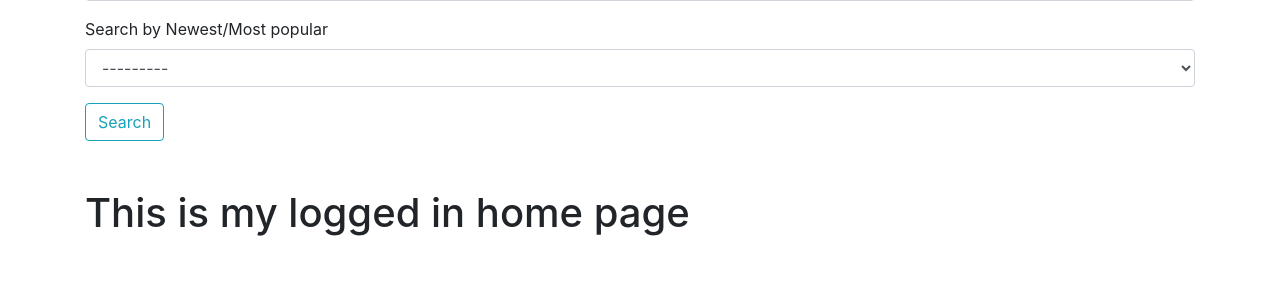
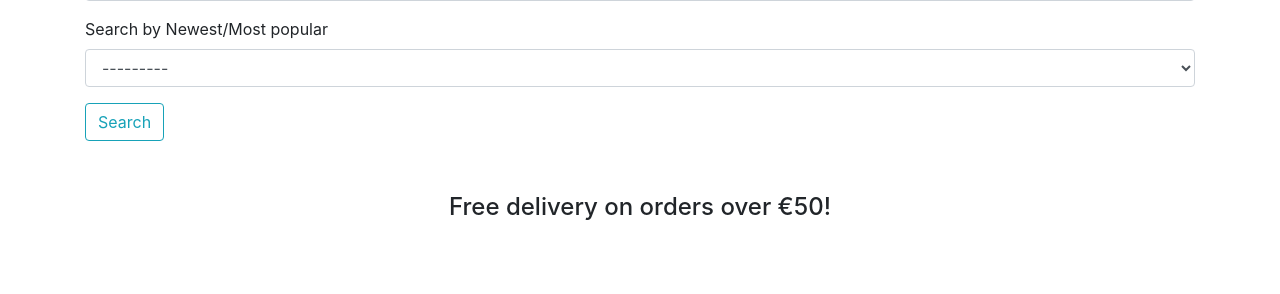
Before and after one commit to plyn85/reddevil-it, a Django app: page / in a window 1280 px wide. Shown: the part 462-756 px from the top of the page. Run offline with Django 3.2, Linux system fonts and the light colour scheme; the visitor is signed in with stand-in values (Sample User, id 1); data that the repository does not hold is empty; some libraries are stand-ins or nearby versions.

Commit message:
adding free delivery banner to partial and relevent pages

```diff
--- a/fourm/templates/fourm/home.html
+++ b/fourm/templates/fourm/home.html
@@ -14,8 +14,8 @@
   {{filterset.form|crispy}}
   <button class="btn btn-outline-info" type="submit">Search</button>
 </form>
-<h1 class="mt-5">This is my logged in home page</h1>
-{%for post in posts%}
+<!-- adding delivery discount partial partial -->
+{%include '../partials/_delivery_banner.html'%} {%for post in posts%}
 <!-- taken and altered from https://bbbootstrap.com/snippets/forum-discussion-template-65198141 -->
 <div class="container-fluid mt-5">
   <div class="row">
@@ -113,4 +113,5 @@
 <!-- adding partial pagination buttons -->
 {%include '../partials/_pagination_btns.html'%} {% else %}
 <h1 class="mt-5">This is my logged out home page home page</h1>
-{%endif%} {%endblock%}
+<!-- adding delivery discount partial partial -->
+{%include '../partials/_delivery_banner.html'%} {%endif%} {%endblock%}
--- a/store/templates/store/cart.html
+++ b/store/templates/store/cart.html
@@ -4,6 +4,8 @@
 {%block content%}
 <!-- adding navbar partial -->
 {%block nav%} {%include '../partials/_navbar.html'%} {%endblock%}
+<!-- adding delivery discount partial partial -->
+{%include '../partials/_delivery_banner.html'%}
 <!-- taken from https://bootsnipp.com/snippets/ZXKKD -->
 <div class="container mt-5">
   <div class="row">
--- a/store/templates/store/product_detail.html
+++ b/store/templates/store/product_detail.html
@@ -2,8 +2,11 @@
 {%extends 'base.html'%} {% load static %}
 <!-- adding navbar partial -->
 {%block nav%} {%include '../partials/_navbar.html'%} {%endblock%}
+
 <!-- start block content -->
 {%block content%}
+<!-- adding delivery discount partial partial -->
+{%include '../partials/_delivery_banner.html'%}
 <div class="row justify-content-center mt-5">
   <div class="col-md-5 mb-4">
     <div class="card h-150">
--- a/store/templates/store/shop.html
+++ b/store/templates/store/shop.html
@@ -3,9 +3,11 @@
 {% load static %}
 <!-- adding navbar partial -->
 {%block nav%} {%include '../partials/_navbar.html'%} {%endblock%}
+
 <!-- start block content -->
 {%block content%}
-<!--taken altered from -- https://startbootstrap.com/templates/shop-homepage/ -->
+<!-- adding delivery discount partial partial -->
+{%include '../partials/_delivery_banner.html'%}
 
 <!-- Page Content -->
 
--- /dev/null
+++ b/templates/partials/_delivery_banner.html
@@ -0,0 +1,7 @@
+<div class="row text-center mt-5">
+  <div class="col bg-black">
+    <h4 class="logo-font my-1">
+      Free delivery on orders over €{{ free_delivery_threshold }}!
+    </h4>
+  </div>
+</div>
```
